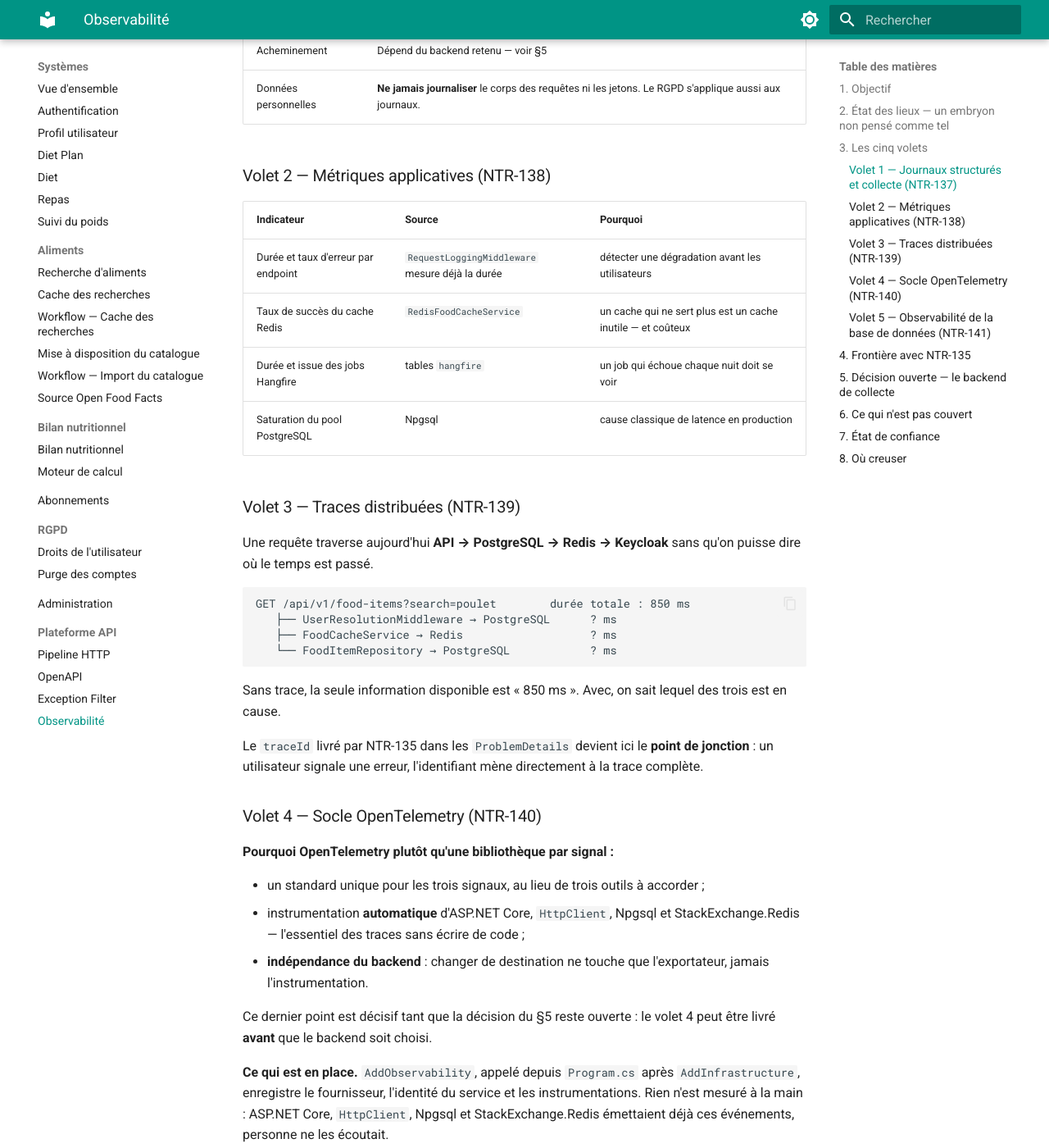
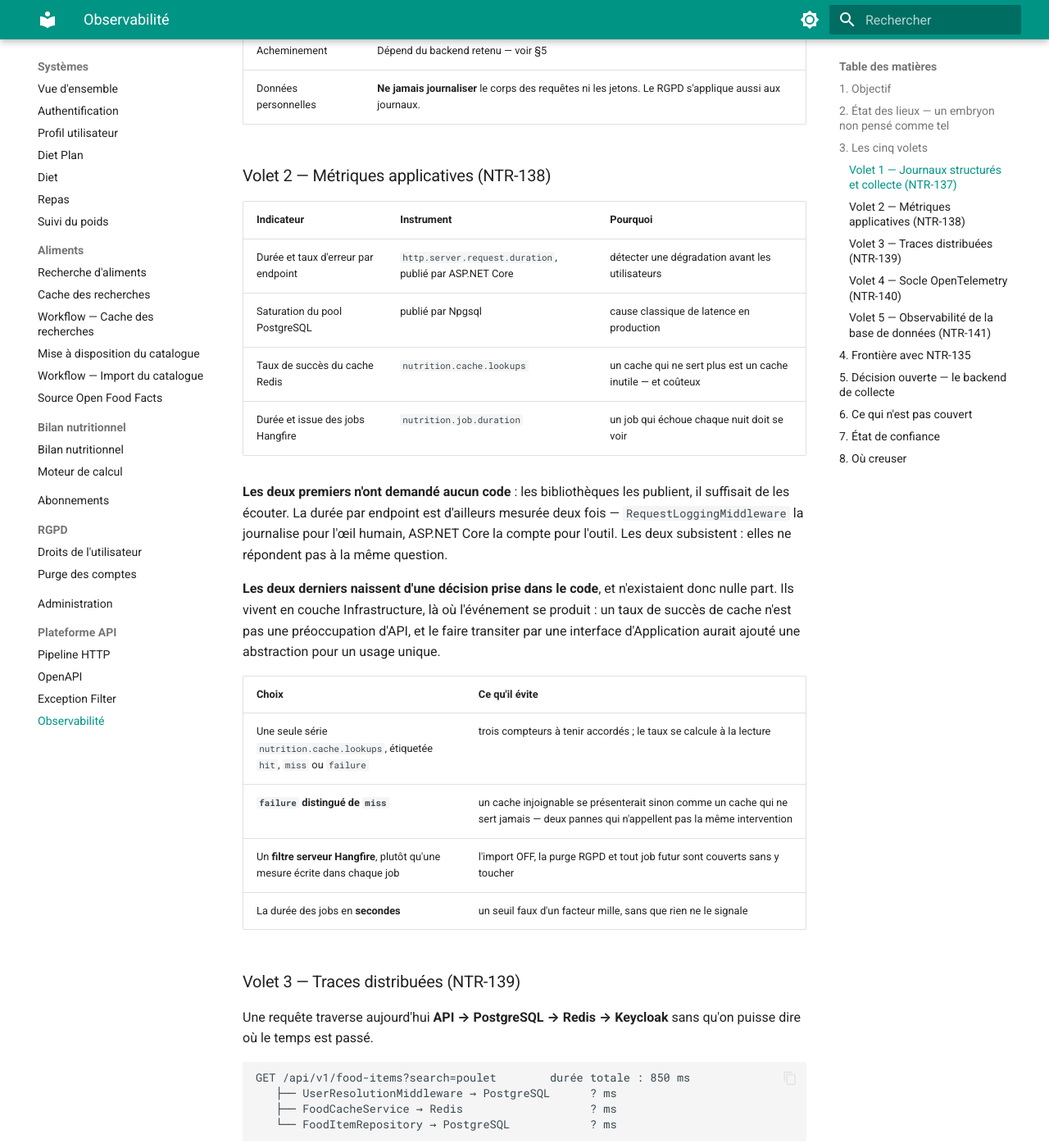
Before and after one commit to MGNetworking/docs-nutrition, an MkDocs documentation site: the page built from pages/backend/systemes/plateforme/observabilite.md, in a window 1280 px wide and 1400 px high, scrolled down 1816 px. Shown: the whole window at 82% size. Built offline with MkDocs 1.6.1 and Material for MkDocs 9.7.7, drawn with Linux system fonts in a browser that asks for light colours; some of the changed text lies outside the part shown.

Commit message:
docs(plateforme): les metriques applicatives sont en place #NTR-138
observabilite.md : le volet 2 nomme desormais chaque instrument et separe ce qui
n a demande aucun code — duree par endpoint et pool de connexions, publies par
les bibliotheques — de ce qui naît d une decision prise dans le projet. La duree
par endpoint est mesuree deux fois, et les deux subsistent : le middleware la
journalise pour l oeil humain, ASP.NET Core la compte pour l outil. Un tableau
porte les quatre choix et ce que chacun evite.

redis.md : le taux de succes est mesure, et failure est distingue de miss. Les
deux renvoient l appelant vers la base et rien ne les separe de l exterieur, mais
un cache inutile appelle une revision de sa duree de vie quand un cache
injoignable appelle une intervention.

hangfire.md : la supervision existante ne repond qu a la demande et ne dit rien
d une tendance ; un job deux fois plus lent qu il y a un mois ne se voit pas. Le
filtre serveur comble ce manque, et sa dependance explique la surcharge
d AddHangfire retenue.

L etat de confiance distingue les compteurs, eprouves, du filtre Hangfire, qui ne
l est qu indirectement. Les comptes passent de 761 a 770 tests, le niveau 1 de
611 a 620.

Co-Authored-By: Claude Opus 5 <noreply@anthropic.com>

```diff
--- a/pages/backend/systemes/plateforme/observabilite.md
+++ b/pages/backend/systemes/plateforme/observabilite.md
@@ -31,7 +31,7 @@ Plusieurs briques produisent déjà de la donnée d'observabilité, sans qu'elle
 | `JobMonitoringService` | dernière exécution, prochaine, état des jobs | lisible seulement via `GET /admin/system/health` |
 | Sortie des journaux | console | **en K3s, tout disparaît au redémarrage d'un pod** |
 | Requêtes SQL (NTR-140) | chaque commande, avec sa durée, dans la trace | le seuil de lenteur et sa journalisation dédiée |
-| Métriques (NTR-140) | durées et taux d'erreur HTTP, entrants et sortants | cache, jobs et pool de connexions |
+| Métriques (NTR-140, NTR-138) | durées et taux d'erreur HTTP, cache, jobs et pool de connexions | rien — il manque une destination |
 | Traces (NTR-140) | l'arbre complet d'une requête, API comprise | rien à instrumenter — il manque une destination |
 
 > **Le point le plus dur est la dernière ligne du haut.** Sans collecteur, un incident passé est
@@ -57,12 +57,29 @@ Passer d'une sortie console non structurée à des journaux exploitables et cons
 
 ### Volet 2 — Métriques applicatives (NTR-138)
 
-| Indicateur | Source | Pourquoi |
+| Indicateur | Instrument | Pourquoi |
 |---|---|---|
-| Durée et taux d'erreur par endpoint | `RequestLoggingMiddleware` mesure déjà la durée | détecter une dégradation avant les utilisateurs |
-| Taux de succès du cache Redis | `RedisFoodCacheService` | un cache qui ne sert plus est un cache inutile — et coûteux |
-| Durée et issue des jobs Hangfire | tables `hangfire` | un job qui échoue chaque nuit doit se voir |
-| Saturation du pool PostgreSQL | Npgsql | cause classique de latence en production |
+| Durée et taux d'erreur par endpoint | `http.server.request.duration`, publié par ASP.NET Core | détecter une dégradation avant les utilisateurs |
+| Saturation du pool PostgreSQL | publié par Npgsql | cause classique de latence en production |
+| Taux de succès du cache Redis | `nutrition.cache.lookups` | un cache qui ne sert plus est un cache inutile — et coûteux |
+| Durée et issue des jobs Hangfire | `nutrition.job.duration` | un job qui échoue chaque nuit doit se voir |
+
+**Les deux premiers n'ont demandé aucun code** : les bibliothèques les publient, il suffisait de les
+écouter. La durée par endpoint est d'ailleurs mesurée deux fois — `RequestLoggingMiddleware` la
+journalise pour l'œil humain, ASP.NET Core la compte pour l'outil. Les deux subsistent : elles ne
+répondent pas à la même question.
+
+**Les deux derniers naissent d'une décision prise dans le code**, et n'existaient donc nulle part.
+Ils vivent en couche Infrastructure, là où l'événement se produit : un taux de succès de cache n'est
+pas une préoccupation d'API, et le faire transiter par une interface d'Application aurait ajouté une
+abstraction pour un usage unique.
+
+| Choix | Ce qu'il évite |
+|---|---|
+| Une seule série `nutrition.cache.lookups`, étiquetée `hit`, `miss` ou `failure` | trois compteurs à tenir accordés ; le taux se calcule à la lecture |
+| **`failure` distingué de `miss`** | un cache injoignable se présenterait sinon comme un cache qui ne sert jamais — deux pannes qui n'appellent pas la même intervention |
+| Un **filtre serveur Hangfire**, plutôt qu'une mesure écrite dans chaque job | l'import OFF, la purge RGPD et tout job futur sont couverts sans y toucher |
+| La durée des jobs en **secondes** | un seuil faux d'un facteur mille, sans que rien ne le signale |
 
 ### Volet 3 — Traces distribuées (NTR-139)
 
@@ -161,9 +178,11 @@ et sensibilité des données qui transiteraient par un tiers.
 | Marque | Élément |
 |---|---|
 | ✅ | Le socle OpenTelemetry est enregistré et porte l'identité du service — quatre cas de niveau 2 (NTR-140) |
+| ✅ | Le compteur du cache distingue succès, défaut et panne, et la durée des jobs est enregistrée en secondes avec son issue — neuf cas de niveau 1 (NTR-138) |
+| ⚠️ | Le **filtre Hangfire** n'est éprouvé qu'indirectement : aucun test ne fait exécuter un vrai job pour vérifier qu'il mesure |
 | ⚠️ | Les instrumentations HTTP, SQL et Redis sont branchées, mais **aucune trace ni métrique n'a été constatée de bout en bout** : rien ne les reçoit encore |
 | ⚠️ | `RequestLoggingMiddleware` et `JobMonitoringService` produisent de la donnée exploitable — vérifié par tests, mais rien ne la collecte |
-| ❌ | Journaux structurés, métriques métier, supervision de la base |
+| ❌ | Journaux structurés, supervision de la base |
 | ❌ | Conservation des journaux après redémarrage d'un pod |
 
 ## 8. Où creuser
```
Also changed, not shown: pages/backend/briques/hangfire.md (+15 -0 lines), pages/backend/briques/redis.md (+19 -0 lines), pages/backend/qualite/niveaux-de-tests.md (+1 -1 lines), pages/backend/qualite/tests-niveau-3.md (+4 -3 lines).
